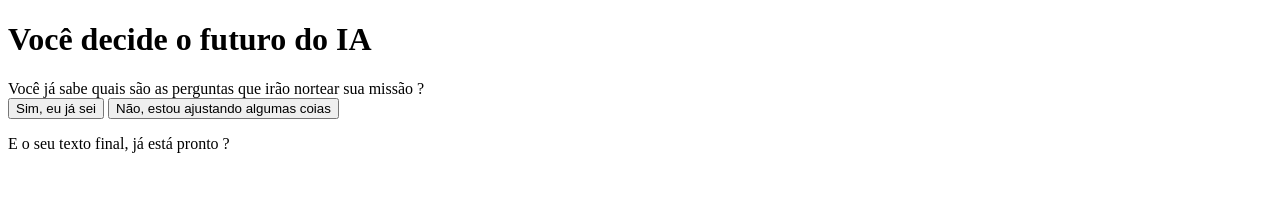
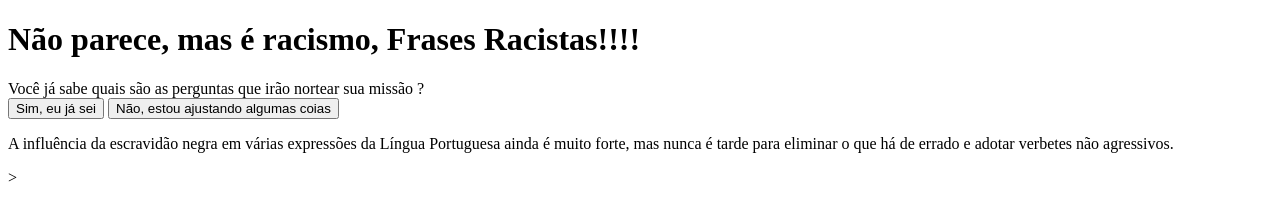
Before and after one commit to Professorcleiton/IAprog2, a plain HTML site: page index.html in a window 1280 px wide. Drawn offline with Linux system fonts and the light colour scheme.

Commit message:
index.html

```diff
--- a/index.html
+++ b/index.html
@@ -4,11 +4,11 @@
     <meta charset="UTF-8">
     <meta name="viewport" content="width=device-width, initial-scale=1.0">
     <link rel="stylesheet" href="style.css">
-    <title>Você decide o futuro da IA</title>
+    <title>Não parece, mas é racismo, Frases Racistas</title>
 </head>
 <body>
     <div class="caixa-principal">
-        <h1>Você decide o futuro do IA</h1>
+        <h1>Não parece, mas é racismo, Frases Racistas!!!!</h1>
         <div class="caixa-perguntas">
             Você já sabe quais são as perguntas que irão nortear sua missão ?
         </div>
@@ -18,9 +18,10 @@
         </div>
         <div class="caixa-resultado">
             <p class="texto-resultado">
-                E o seu texto final, já está pronto ?
+                A influência da escravidão negra em várias expressões da Língua Portuguesa ainda é muito forte, mas nunca é tarde para eliminar o que há de errado e adotar verbetes não agressivos.
             </p>
         </div>
     </div>
+    <script src="script.js"></script>
 </body>
-</html>
+</html>>
```
